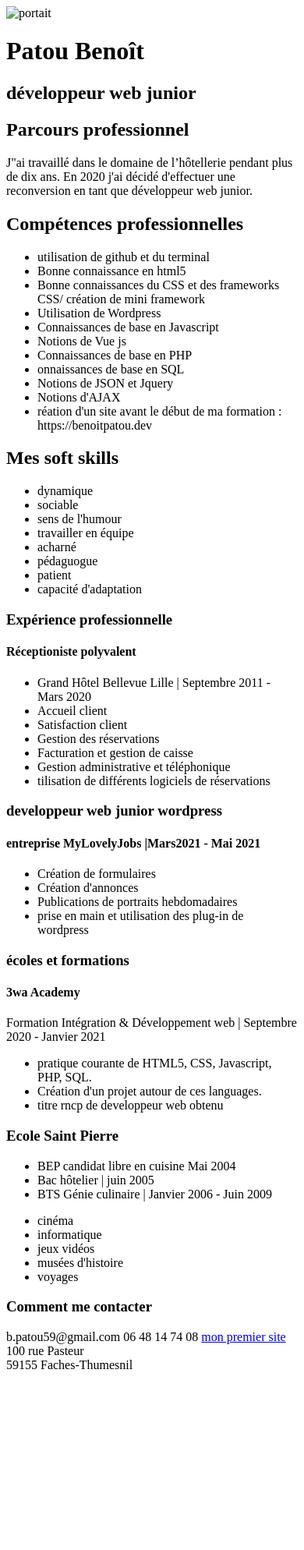
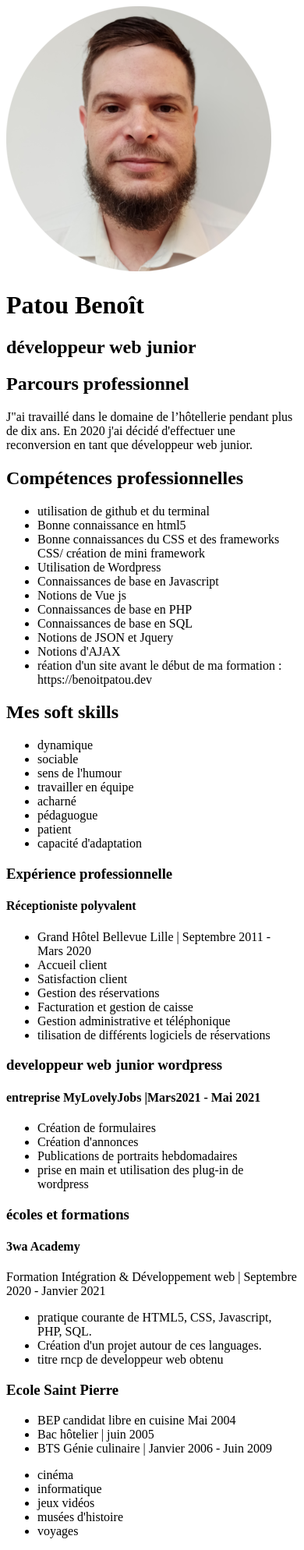
Before and after one commit to realbenben/cv-online, a plain HTML site: page cv-Benoit-Patou.html in a window 390 px wide. Shown: the top 1988 px of the page at 78% size. Before the commit the page ends 1768 px from the top, so only its background shows below. Drawn offline with Linux system fonts and the light colour scheme.

Commit message:
add mobile pic

```diff
--- a/cv-Benoit-Patou.html
+++ b/cv-Benoit-Patou.html
@@ -8,9 +8,13 @@
   </head>
   <body>
     <header>
-      <img src="" alt="portait" />
-      <h1 class="title">Patou Benoît</h1>
-      <h2 class="title job">développeur web junior</h2>
+      <div class="pic">
+        <img src="./benben-circle-small.png" alt="portait" />
+      </div>
+      <div class="name">
+        <h1 class="title">Patou Benoît</h1>
+        <h2 class="title job">développeur web junior</h2>
+      </div>
     </header>
     <main>
       <div class="left-side">
@@ -32,7 +36,7 @@
           <li>Connaissances de base en Javascript</li>
           <li>Notions de Vue js</li>
           <li>Connaissances de base en PHP</li>
-          <li>onnaissances de base en SQL</li>
+          <li>Connaissances de base en SQL</li>
           <li>Notions de JSON et Jquery</li>
           <li>Notions d'AJAX</li>
           <li>
@@ -113,13 +117,17 @@
       </div>
       <div class="contact">
         <h3>Comment me contacter</h3>
-        <mail>b.patou59@gmail.com</mail>
-        <tel>06 48 14 74 08</tel>
-        <a href="https://benoitpatou.dev/">mon premier site</a>
-        <adress
-          >100 rue Pasteur <br />
-          59155 Faches-Thumesnil
-        </adress>
+        <ul>
+          <li><mail>b.patou59@gmail.com</mail></li>
+          <li><tel>06 48 14 74 08</tel></li>
+          <li><a href="https://benoitpatou.dev/">mon premier site</a></li>
+          <li>
+            <adress>
+              100 rue Pasteur <br />
+              59155 Faches-Thumesnil
+            </adress>
+          </li>
+        </ul>
       </div>
     </footer>
   </body>
```
Also changed, not shown: benben-circle-small.png (added), 1 other file.
